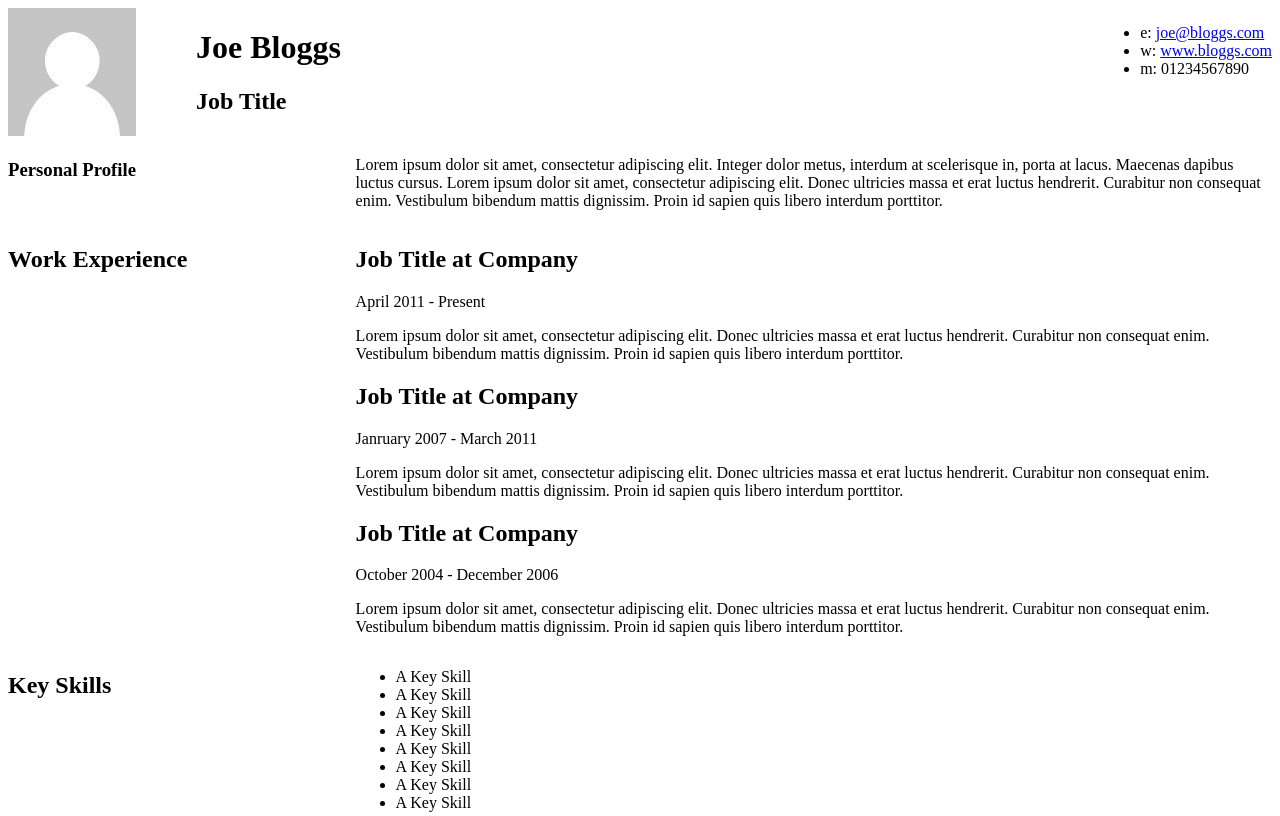
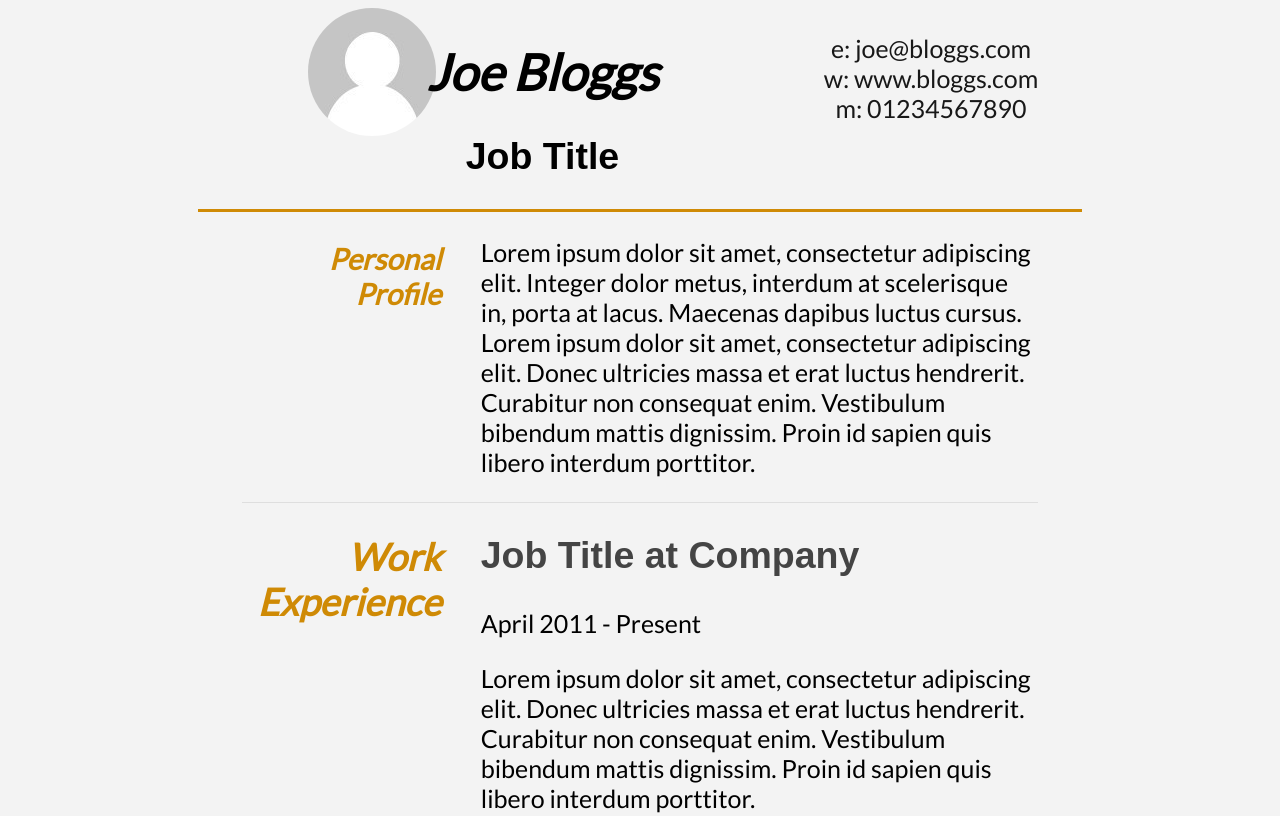
Before and after one commit to Kenzie-Academy-Brasil-Developers/estilizar-curriculo-sprint-2-Fabricio-Santos, a plain HTML site: page index.html in a window 1280 px wide. Shown: the top 816 px of the page. Drawn offline with Linux system fonts and the light colour scheme.

Commit message:
Entrega Aula 30

```diff
--- a/index.html
+++ b/index.html
@@ -3,32 +3,39 @@
   <head>
     <title>John Doe - Curriculum Vitae</title>
 
-<meta name="viewport" content="width=device-width"/>
-<meta name="description" content="The Curriculum Vitae of Joe Bloggs."/>
-<meta charset="UTF-8">
-<link rel="preconnect" href="https://fonts.gstatic.com">
-<link href='https://fonts.googleapis.com/css?family=Rokkitt:400,700|Lato:400,300' rel='stylesheet' type='text/css'>
-<link type="text/css" rel="stylesheet" href="style.css">
+    <meta name="viewport" content="width=device-width" />
+    <meta name="description" content="The Curriculum Vitae of Joe Bloggs." />
+    <meta charset="UTF-8" />
+    <link rel="preconnect" href="https://fonts.gstatic.com" />
+    <link
+      href="https://fonts.googleapis.com/css?family=Rokkitt:400,700|Lato:400,300"
+      rel="stylesheet"
+      type="text/css"
+    />
+    <link type="text/css" rel="stylesheet" href="style.css" />
 
     <!--[if lt IE 9]>
       <script src="//html5shiv.googlecode.com/svn/trunk/html5.js"></script>
     <![endif]-->
   </head>
   <body id="top">
-<div id="cv" >
+    <div id="cv">
       <div class="mainDetails">
         <div id="headshot">
           <img src="headshot.jpg" alt="Alan Smith" />
         </div>
 
-		<div id="name">
-			<h1>Joe Bloggs</h1>
-			<h2>Job Title</h2>
+        <div class="name">
+          <h1 class="h1name">Joe Bloggs</h1>
+          <h2 class="h2name">Job Title</h2>
         </div>
 
         <div id="contactDetails">
           <ul>
-				<li>e: <a href="mailto:joe@bloggs.com" target="_blank">joe@bloggs.com</a></li>
+            <li>
+              e:
+              <a href="mailto:joe@bloggs.com" target="_blank">joe@bloggs.com</a>
+            </li>
             <li>w: <a href="http://www.bloggs.com">www.bloggs.com</a></li>
             <li>m: 01234567890</li>
           </ul>
@@ -44,12 +51,19 @@
             </div>
 
             <div class="sectionContent">
-					<p>Lorem ipsum dolor sit amet, consectetur adipiscing elit. Integer dolor metus, interdum at scelerisque in, porta at lacus. Maecenas dapibus luctus cursus. Lorem ipsum dolor sit amet, consectetur adipiscing elit. Donec ultricies massa et erat luctus hendrerit. Curabitur non consequat enim. Vestibulum bibendum mattis dignissim. Proin id sapien quis libero interdum porttitor.</p>
+              <p>
+                Lorem ipsum dolor sit amet, consectetur adipiscing elit. Integer
+                dolor metus, interdum at scelerisque in, porta at lacus.
+                Maecenas dapibus luctus cursus. Lorem ipsum dolor sit amet,
+                consectetur adipiscing elit. Donec ultricies massa et erat
+                luctus hendrerit. Curabitur non consequat enim. Vestibulum
+                bibendum mattis dignissim. Proin id sapien quis libero interdum
+                porttitor.
+              </p>
             </div>
           </article>
           <div class="clear"></div>
         </section>
-
 
         <section>
           <div class="sectionTitle">
@@ -60,24 +74,38 @@
             <article>
               <h2>Job Title at Company</h2>
               <p class="subDetails">April 2011 - Present</p>
-					<p>Lorem ipsum dolor sit amet, consectetur adipiscing elit. Donec ultricies massa et erat luctus hendrerit. Curabitur non consequat enim. Vestibulum bibendum mattis dignissim. Proin id sapien quis libero interdum porttitor.</p>
+              <p>
+                Lorem ipsum dolor sit amet, consectetur adipiscing elit. Donec
+                ultricies massa et erat luctus hendrerit. Curabitur non
+                consequat enim. Vestibulum bibendum mattis dignissim. Proin id
+                sapien quis libero interdum porttitor.
+              </p>
             </article>
 
             <article>
               <h2>Job Title at Company</h2>
               <p class="subDetails">Janruary 2007 - March 2011</p>
-					<p>Lorem ipsum dolor sit amet, consectetur adipiscing elit. Donec ultricies massa et erat luctus hendrerit. Curabitur non consequat enim. Vestibulum bibendum mattis dignissim. Proin id sapien quis libero interdum porttitor.</p>
+              <p>
+                Lorem ipsum dolor sit amet, consectetur adipiscing elit. Donec
+                ultricies massa et erat luctus hendrerit. Curabitur non
+                consequat enim. Vestibulum bibendum mattis dignissim. Proin id
+                sapien quis libero interdum porttitor.
+              </p>
             </article>
 
             <article>
               <h2>Job Title at Company</h2>
               <p class="subDetails">October 2004 - December 2006</p>
-					<p>Lorem ipsum dolor sit amet, consectetur adipiscing elit. Donec ultricies massa et erat luctus hendrerit. Curabitur non consequat enim. Vestibulum bibendum mattis dignissim. Proin id sapien quis libero interdum porttitor.</p>
+              <p>
+                Lorem ipsum dolor sit amet, consectetur adipiscing elit. Donec
+                ultricies massa et erat luctus hendrerit. Curabitur non
+                consequat enim. Vestibulum bibendum mattis dignissim. Proin id
+                sapien quis libero interdum porttitor.
+              </p>
             </article>
           </div>
           <div class="clear"></div>
         </section>
-
 
         <section>
           <div class="sectionTitle">
@@ -99,7 +127,6 @@
           <div class="clear"></div>
         </section>
 
-
         <section>
           <div class="sectionTitle">
             <h1>Education</h1>
@@ -109,18 +136,25 @@
             <article>
               <h2>College/University</h2>
               <p class="subDetails">Qualification</p>
-					<p>Lorem ipsum dolor sit amet, consectetur adipiscing elit. Donec ultricies massa et erat luctus hendrerit. Curabitur non consequat enim.</p>
+              <p>
+                Lorem ipsum dolor sit amet, consectetur adipiscing elit. Donec
+                ultricies massa et erat luctus hendrerit. Curabitur non
+                consequat enim.
+              </p>
             </article>
 
             <article>
               <h2>College/University</h2>
               <p class="subDetails">Qualification</p>
-					<p>Lorem ipsum dolor sit amet, consectetur adipiscing elit. Donec ultricies massa et erat luctus hendrerit. Curabitur non consequat enim.</p>
+              <p>
+                Lorem ipsum dolor sit amet, consectetur adipiscing elit. Donec
+                ultricies massa et erat luctus hendrerit. Curabitur non
+                consequat enim.
+              </p>
             </article>
           </div>
           <div class="clear"></div>
         </section>
-
       </div>
     </div>
   </body>
--- a/style.css
+++ b/style.css
@@ -1,3 +1,8 @@
+body {
+  font-family: Lato, Helvetica, Arial, sans-serif;
+  font-size: 25px;
+  background-color: #f3f3f3;
+}
 .clear {
   clear: both;
 }
@@ -6,14 +11,43 @@
   width: 12.5%;
   float: left;
   margin-right: 30px;
+  border-radius: 30%;
+}
+img {
+  border-radius: 50%;
+  margin-left: 100%;
+}
+h1 {
+  color: #cf8a05;
+  text-align: end;
+  font-style: italic;
+}
+.h1name {
+  color: black;
+  font: bold;
+  font-style: none;
+}
+.h2name {
+  color: black;
 }
 
-#name {
+.name {
   float: left;
+
+  width: 12, 5%;
+  text-align: center;
+  margin-left: 10%;
+}
+.mainDetails {
+  text-align: center;
+  border-bottom: 3px solid #cf8a05;
+  text-align: center;
 }
 
 #contactDetails {
   float: right;
+  margin-right: 5%;
+  color: #181818;
 }
 
 .sectionTitle {
@@ -23,5 +57,36 @@
 
 .sectionContent {
   float: right;
-	width: 72.5%;
+  width: 70%;
+
+  height: 30%;
+  text-align: justify;
 }
+h2 {
+  font-family: Arial;
+  color: #444444;
+}
+#mainArea {
+  margin-left: 5%;
+  margin-right: 5%;
+}
+section {
+  border-bottom: 1px solid #dedede;
+}
+.keySkills {
+  column-count: 3;
+}
+p {
+  text-align: left;
+}
+#cv {
+  margin-left: 15%;
+  margin-right: 15%;
+}
+a {
+  text-decoration: none;
+  color: #181818;
+}
+ul {
+  list-style: none;
+}
```
Lines whose indentation alone changed are shown as unchanged.
